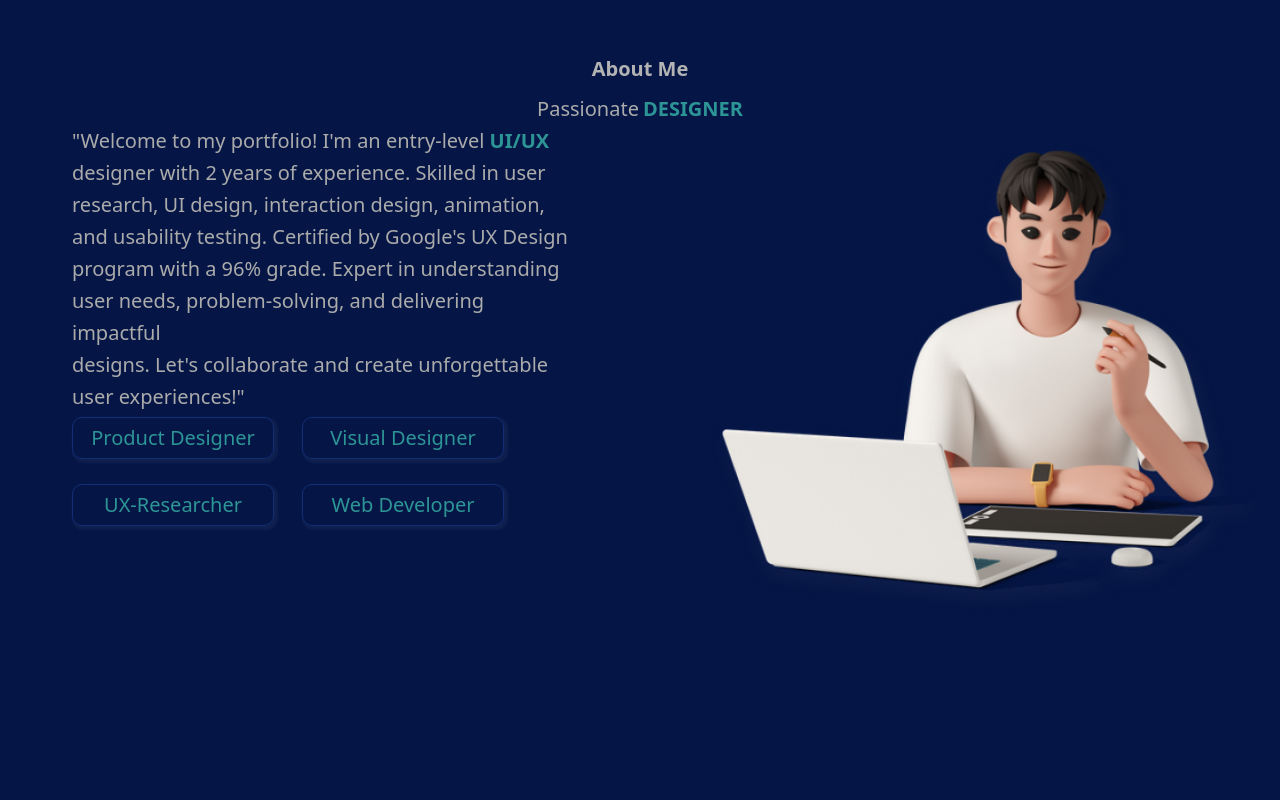
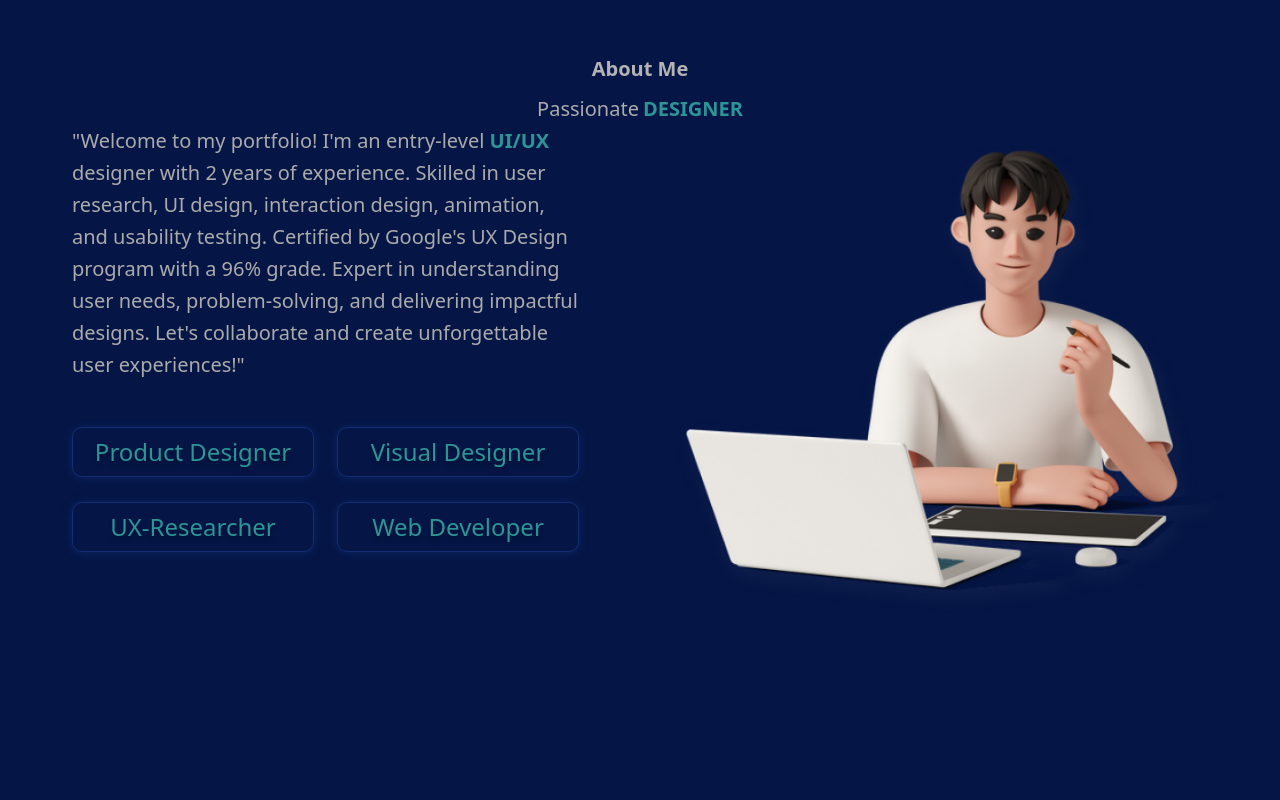
Before and after one commit to 3krish/shiva_protfolio, a plain HTML site: page index.html in a window 1280 px wide. Shown: the part 800-1600 px from the top of the page. Drawn offline with Linux system fonts and the light colour scheme.

Commit message:
work-update

```diff
--- a/style.css
+++ b/style.css
@@ -31,7 +31,7 @@ body{
     text-decoration: none;
     color: white;
     max-width: 1440px;
-    margin: 0 auto;
+    /* margin: 0 auto; */
     padding:0 4rem;
     min-height: 100vh;
 }
@@ -137,6 +137,7 @@ h2,h3,h4{
 .profile-img{
    width: 420px;
    height: 420px;
+   /* box-shadow: 0px 0px 30px rgba(18, 43, 116, 1); */
 }
 html {
 	scroll-behavior: smooth;
@@ -149,10 +150,10 @@ html {
 }
 .container-about{
     display: grid;
-    grid-template-columns: 500px 500px;
+    grid-template-columns: 600px 400px;
     /* display: flex;
-    align-items: center; */
-    justify-content: space-between;
+    align-items: center;
+    justify-content: space-between; */
 }
 .abouttag{
     font-family: system-ui, -apple-system, BlinkMacSystemFont, 'Segoe UI', Roboto, Oxygen, Ubuntu, Cantarell, 'Open Sans', 'Helvetica Neue', sans-serif;
@@ -215,28 +216,29 @@ p{
 .skill-bar{
     display: grid;
     grid-template-columns: 220px 220px;
-    column-gap: 10px;
+    column-gap: 45px;
     row-gap: 25px;
     grid-row: 2;
 
-    translate: 0px -220px;
+    translate: 0px -210px;
 }
 .skill{
-    height: 40px;
-    width: 200px;
+    height: 48px;
+    width: 240px;
     font-weight: 500;
     align-content: center;
     justify-content: center;
-    box-shadow: 2px 2px 2px 2px rgba(15, 32, 79, 1) ;
+    box-shadow: 0px 1px 8px 0px rgba(19, 46, 119, 0.6);
     border: 1px solid rgba(19, 46, 119, 1);
     color: rgba(45, 149, 150, 1);
     text-align: center;
     border-radius:10px ;
-    font-size: 20px;
+    font-size: 24px;
     font-family: system-ui, -apple-system, BlinkMacSystemFont, 'Segoe UI', Roboto, Oxygen, Ubuntu, Cantarell, 'Open Sans', 'Helvetica Neue', sans-serif;
      /* display: grid;
      align-items: center;
      justify-items: center; */
+     text-shadow: 0px 4px 4px rgba(0, 0, 0, 0.25);
 }
 .case:hover{
     text-decoration: underline;
```
